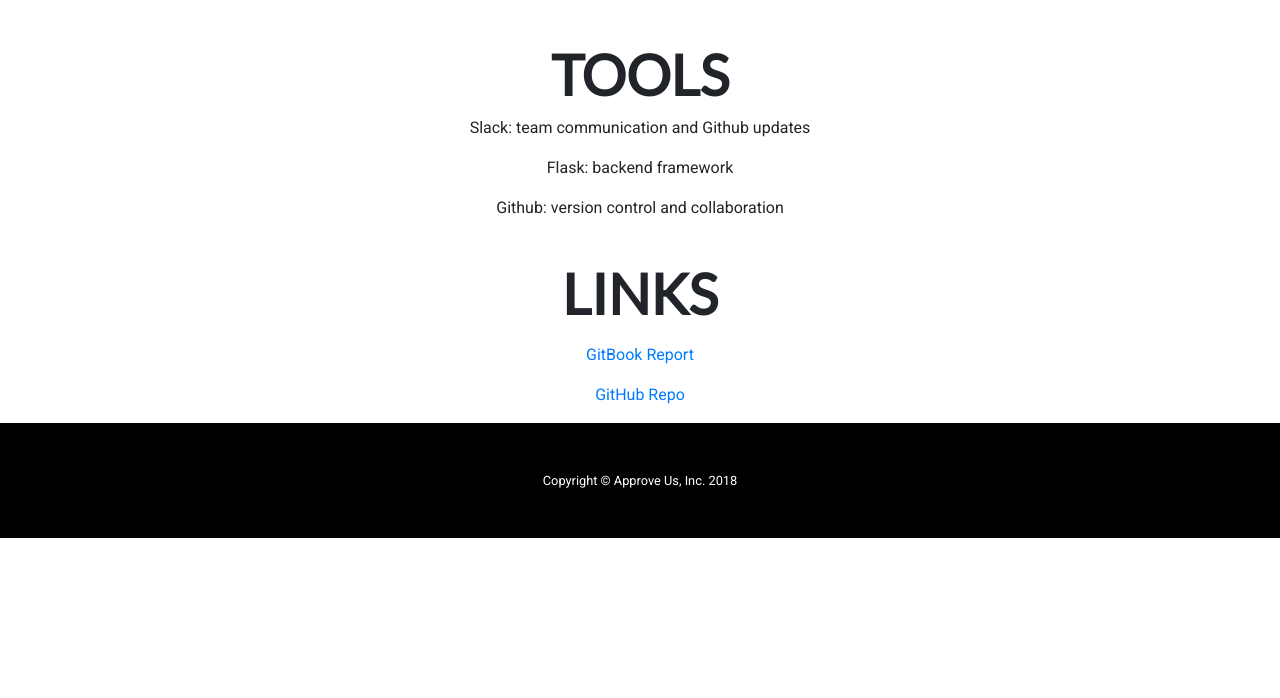
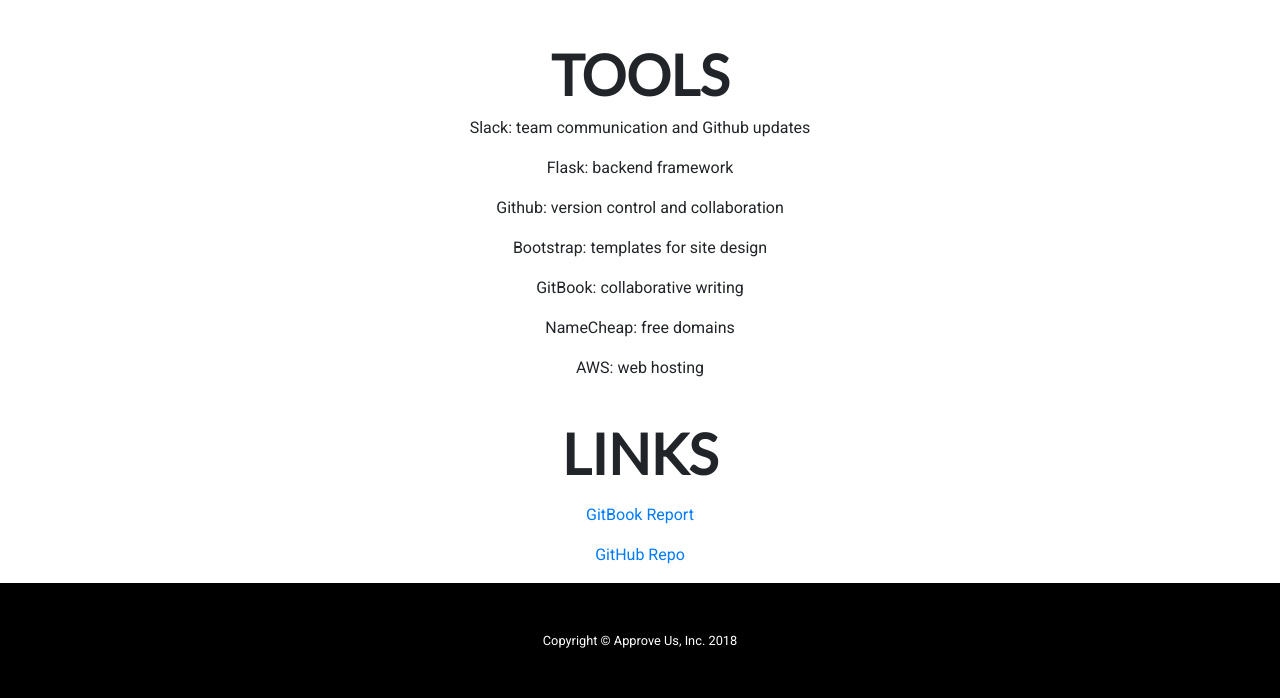
Before and after one commit to kattawar/canitstreamtome, a Flask app: template app/templates/about.html in a window 1280 px wide. Shown: the part 2352-3050 px from the top of the page. Before the commit the page ends 2890 px from the top, so only its background shows below. Run offline with Flask 2, Linux system fonts and the light colour scheme; the template is opened without the code that fills it, so the values that code supplies are empty; some libraries are stand-ins or nearby versions.

Commit message:
tools for about finished closes #23

```diff
--- a/app/templates/about.html
+++ b/app/templates/about.html
@@ -147,6 +147,10 @@
               <p>Slack: team communication and Github updates</p>
               <p>Flask: backend framework</p>
               <p>Github: version control and collaboration</p>
+              <p>Bootstrap: templates for site design</p>
+              <p>GitBook: collaborative writing</p>
+              <p>NameCheap: free domains</p>
+              <p>AWS: web hosting</p>
             </div>
       </div>
     </section>
```
